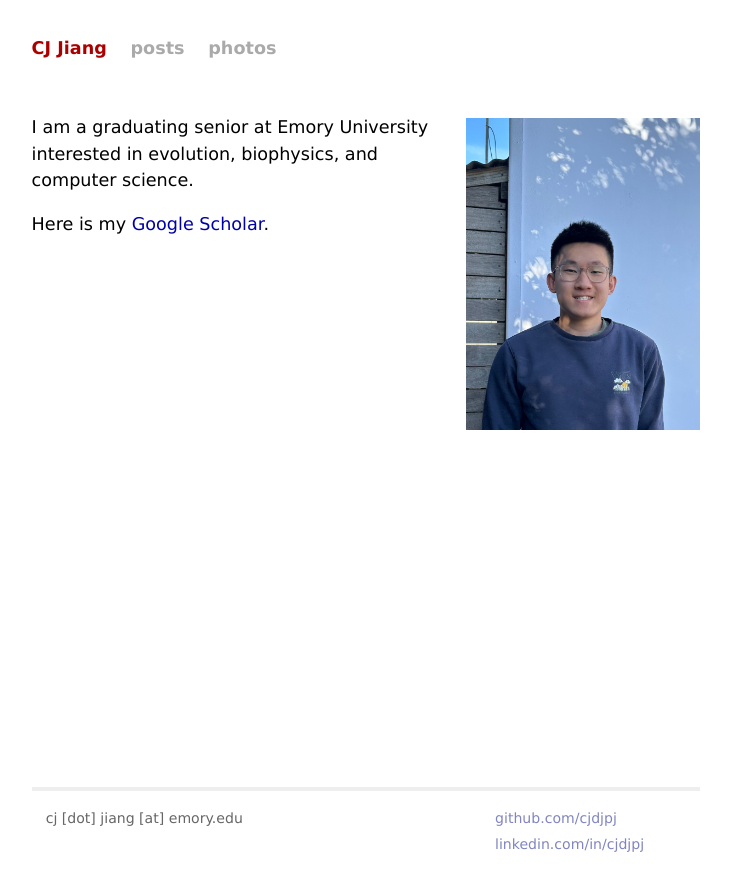
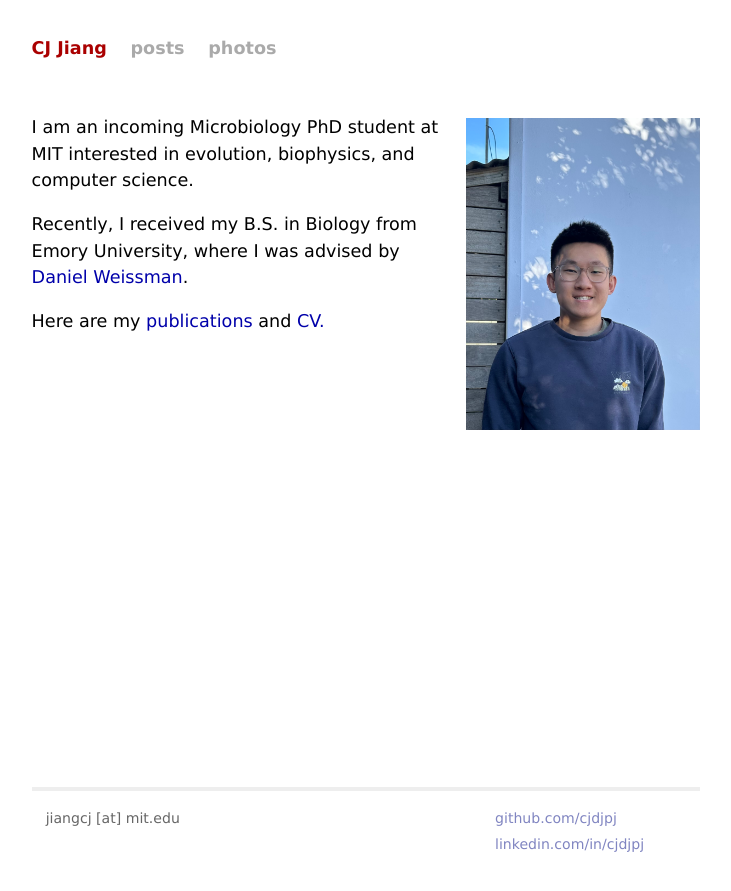
Before and after one commit to cjdjpj/cjdjpj.github.io, a Jekyll site: the page built from index.html, in a window 1280 px wide. Shown: the top 891 px of the page, without its empty margins (274-1005 px from the left). Built offline with Jekyll 4.4.1, drawn with Linux system fonts in a browser that asks for light colours.

Commit message:
incoming phd

```diff
--- a/_layouts/default.html
+++ b/_layouts/default.html
@@ -44,7 +44,7 @@
             <div class="footer">
                 <div class="contact">
                     <p>
-                        cj [dot] jiang [at] emory.edu
+                        jiangcj [at] mit.edu
                     </p>
                 </div>
                 <div class="contact">
--- a/index.html
+++ b/index.html
@@ -6,8 +6,15 @@ title: CJ Jiang
 <div id="about">
     <img src="images/portrait.jpeg" alt="portrait" class="right-image">
     <p>
-        I am a graduating senior at Emory University interested in evolution, biophysics, and computer science.
+        I am an incoming Microbiology PhD student at MIT interested in evolution, biophysics, and computer science.
     </p>
-    Here is my
-    <a href="https://scholar.google.com/citations?user=h9Syl80AAAAJ&hl=en" target="_blank" rel="noopener noreferrer">Google Scholar</a>.
+    <p>
+        Recently, I received my B.S. in Biology from Emory University, where I was advised by <a href="https://weissmanlab.github.io">Daniel Weissman</a>.
+    </p>
+    Here are my
+    <a href="https://scholar.google.com/citations?user=h9Syl80AAAAJ&hl=en" target="_blank" rel="noopener noreferrer">publications</a>
+    and
+    <a href="https://drive.google.com/file/d/1YYSv98URGIUMOJ-pqigNm0dCN3t0A8VH/preview" >
+        CV.
+    </a>
 </div>
```
